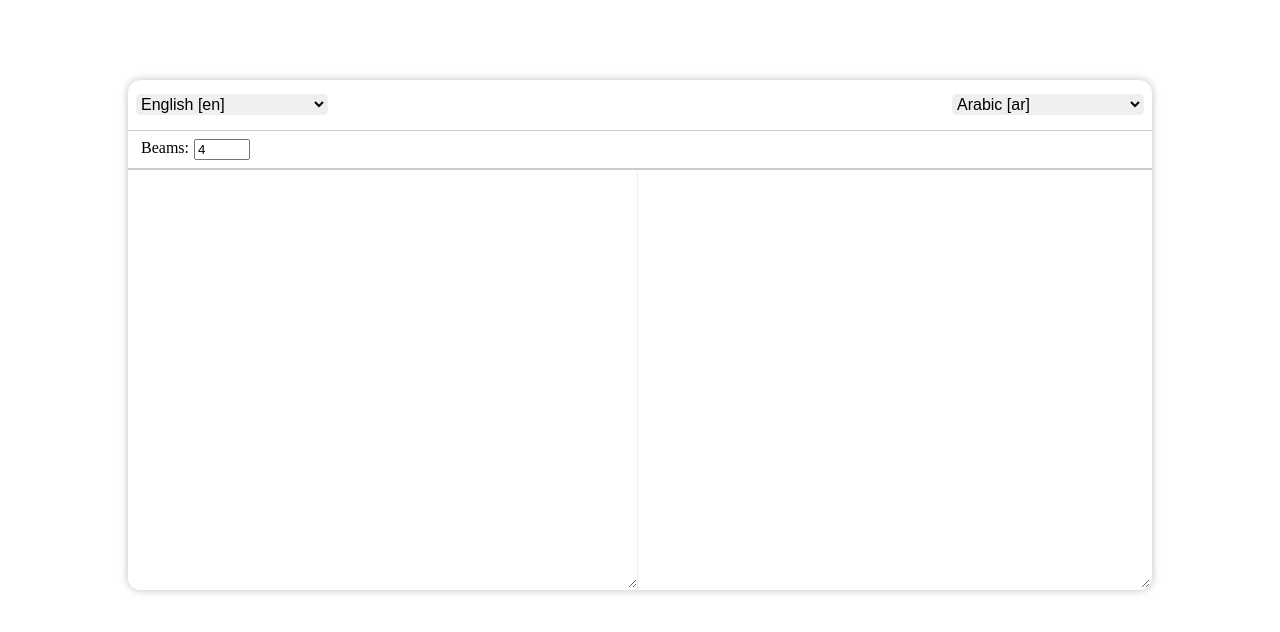
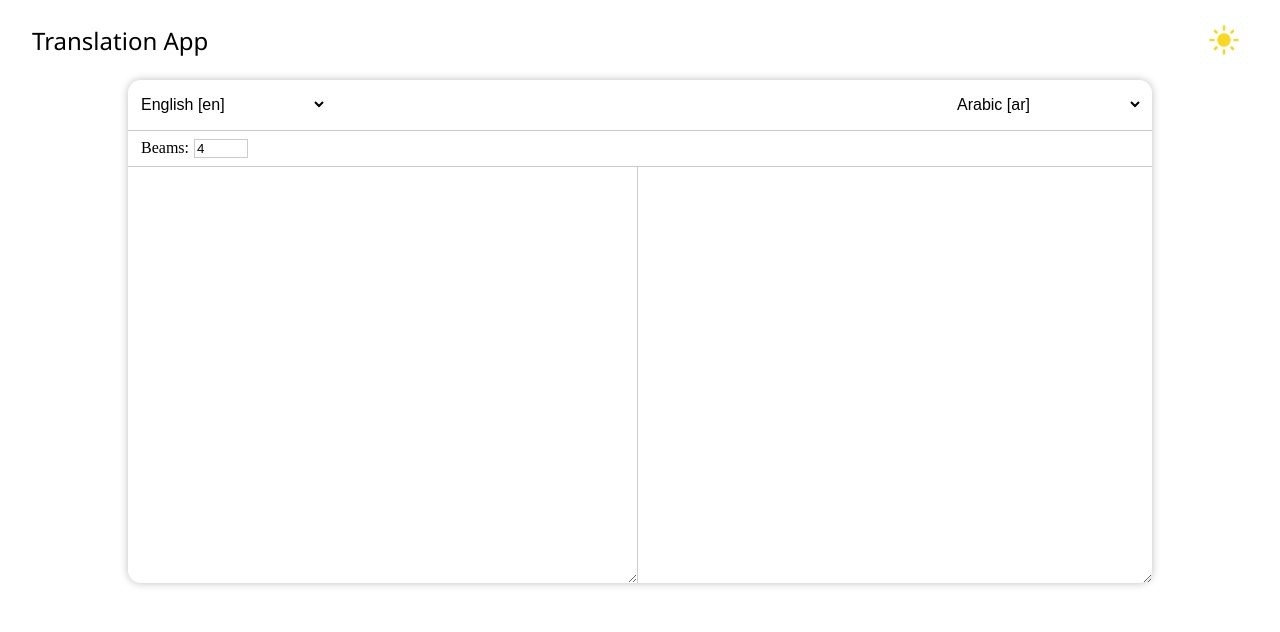
Before and after one commit to nipponjo/nmt-web-ui, a plain HTML site: page app/index.html in a window 1280 px wide. Drawn offline with Linux system fonts and the light colour scheme; no server answers.

Commit message:
add darkmode

```diff
--- a/app/index.html
+++ b/app/index.html
@@ -4,118 +4,18 @@
     <meta charset="UTF-8" />
     <meta name="viewport" content="width=device-width, initial-scale=1.0" />
     <title>Translation App</title>
-
-    <style>
-      body {
-        margin: 0;
-        box-sizing: border-box;
-      }
-
-      header {
-        height: 5rem;
-      }
-
-      .wrapper {
-        margin: auto;
-        width: 90vw;
-        max-width: 64rem;
-        box-shadow: 0px 0 8px rgba(0, 0, 0, 0.26);
-        border-radius: 0.8rem;
-      }
-
-      .lang-wrapper {
-        display: flex;
-        justify-content: space-between;
-        padding: 0.9rem 0.5rem;
-        border-bottom: 1px solid #ccc;
-      }
-
-      .options-wrapper {
-        padding: 0.5rem;
-        display: flex;
-        justify-content: left;
-        border-bottom: 2px solid #ccc;
-      }
-
-      .text-wrapper {
-        display: flex;
-        justify-content: center;
-      }
-
-      textarea {
-        padding: 0.5rem;
-        height: 25rem;
-        font-size: 1.5rem;
-        font-family: "Segoe UI", Tahoma, Geneva, Verdana, sans-serif;
-        border: 2px solid #ffffff;
-        resize: vertical;
-      }
-
-      #ta-src {
-        border-radius: 0 0 0 0.8rem;
-        margin-right: 0.1rem;
-        border-right: 1px solid #eee;
-      }
-
-      #ta-trg {
-        border-radius: 0 0 0.8rem 0;
-      }
-
-      .container {
-        width: 50%;
-        display: flex;
-        flex-direction: column;
-      }
-
-      .dropdown-content {
-        display: none;
-        position: absolute;
-        font-size: 1.3rem;
-        cursor: pointer;
-        border-radius: 12px;
-        box-shadow: 0px 2px 8px rgba(0, 0, 0, 0.26);
-        min-width: 8rem;
-        background-color: rgba(255, 255, 255, 0.9);
-        border: 1px solid #eee;
-      }
-
-      #alt-dropdown__list {
-        list-style: none;
-        margin: 0;
-        padding: 0;
-        /* padding: 3px; */
-        font-family: "Segoe UI", Tahoma, Geneva, Verdana, sans-serif;
-      }
-
-      #alt-dropdown__list li {
-        padding: 3px;
-      }
-
-      #alt-dropdown__list li:hover {
-        background-color: #c4f0af;
-        border: 1px solid #76c333;
-      }
-
-      select {
-        width: 12rem;
-        font-size: 1rem;
-        border-radius: 5px;
-        border-color: transparent;
-      }
-
-      label[for="input-beams"] {
-        margin: 0 5px;
-      }
-
-      #input-beams {
-        width: 3rem;
-      }
-    </style>
+    <link rel="stylesheet" href="static/light.css">
+    <link id="theme" rel="stylesheet" href="static/light.css">
   </head>
 
   <body>
-    <header></header>
-
+    <header>
+      <h2>Translation App</h2>
+      <button class="toggle-button" onclick="toggleTheme()">
+        <div id="theme-mode"><svg xmlns="http://www.w3.org/2000/svg" enable-background="new 0 0 24 24" height="100%" viewBox="0 0 24 24" width="100%" fit="" preserveAspectRatio="xMidYMid meet" focusable="false"><rect fill="none" height="24" width="24"></rect><path d="M12,7c-2.76,0-5,2.24-5,5s2.24,5,5,5s5-2.24,5-5S14.76,7,12,7L12,7z M2,13l2,0c0.55,0,1-0.45,1-1s-0.45-1-1-1l-2,0 c-0.55,0-1,0.45-1,1S1.45,13,2,13z M20,13l2,0c0.55,0,1-0.45,1-1s-0.45-1-1-1l-2,0c-0.55,0-1,0.45-1,1S19.45,13,20,13z M11,2v2 c0,0.55,0.45,1,1,1s1-0.45,1-1V2c0-0.55-0.45-1-1-1S11,1.45,11,2z M11,20v2c0,0.55,0.45,1,1,1s1-0.45,1-1v-2c0-0.55-0.45-1-1-1 C11.45,19,11,19.45,11,20z M5.99,4.58c-0.39-0.39-1.03-0.39-1.41,0c-0.39,0.39-0.39,1.03,0,1.41l1.06,1.06 c0.39,0.39,1.03,0.39,1.41,0s0.39-1.03,0-1.41L5.99,4.58z M18.36,16.95c-0.39-0.39-1.03-0.39-1.41,0c-0.39,0.39-0.39,1.03,0,1.41 l1.06,1.06c0.39,0.39,1.03,0.39,1.41,0c0.39-0.39,0.39-1.03,0-1.41L18.36,16.95z M19.42,5.99c0.39-0.39,0.39-1.03,0-1.41 c-0.39-0.39-1.03-0.39-1.41,0l-1.06,1.06c-0.39,0.39-0.39,1.03,0,1.41s1.03,0.39,1.41,0L19.42,5.99z M7.05,18.36 c0.39-0.39,0.39-1.03,0-1.41c-0.39-0.39-1.03-0.39-1.41,0l-1.06,1.06c-0.39,0.39-0.39,1.03,0,1.41s1.03,0.39,1.41,0L7.05,18.36z"></path></svg></div>
+      </button>
+    </header>
+    <main>
       <div class="wrapper">
         <div class="lang-wrapper">
           <div>
@@ -132,7 +32,13 @@
 
         <div class="options-wrapper">
           <label for="input-beams">Beams:</label>
-        <input type="number" id="input-beams" value="4" min="1" />
+          <input
+            type="number"
+            id="input-beams"
+            value="4"
+            min="1"
+            onchange="translateSrc()"
+          />
         </div>
 
         <div class="text-wrapper">
@@ -150,6 +56,8 @@
       <div class="dropdown-content" id="alt-dropdown">
         <ol id="alt-dropdown__list"></ol>
       </div>
+    </main>
+    <footer></footer>
 
     <!-- SCRIPT -->
     <script>
@@ -164,11 +72,49 @@
       const rtlLangs = ["Arabic", "Urdu", "Persian", "Hebrew"];
       const host = "";
 
+
+      // UI
       document.onclick = (e) => {
         if (e.target != taTrg && e.target != altDropdownList) {
           hideDropdown();
         }
       };
+
+      // THEME
+      const themeId = document.getElementById('theme');
+      const modeIcon = document.getElementById('theme-mode');
+
+      const svgMoon = '<svg xmlns="http://www.w3.org/2000/svg" enable-background="new 0 0 24 24" height="100%" viewBox="0 0 24 24" width="100%" fit="" preserveAspectRatio="xMidYMid meet" focusable="false"><rect fill="none" height="24" width="24"></rect><path d="M12,3c-4.97,0-9,4.03-9,9s4.03,9,9,9s9-4.03,9-9c0-0.46-0.04-0.92-0.1-1.36c-0.98,1.37-2.58,2.26-4.4,2.26 c-2.98,0-5.4-2.42-5.4-5.4c0-1.81,0.89-3.42,2.26-4.4C12.92,3.04,12.46,3,12,3L12,3z"></path></svg>';
+      const svgSun = '<svg xmlns="http://www.w3.org/2000/svg" enable-background="new 0 0 24 24" height="100%" viewBox="0 0 24 24" width="100%" fit="" preserveAspectRatio="xMidYMid meet" focusable="false"><rect fill="none" height="24" width="24"></rect><path d="M12,7c-2.76,0-5,2.24-5,5s2.24,5,5,5s5-2.24,5-5S14.76,7,12,7L12,7z M2,13l2,0c0.55,0,1-0.45,1-1s-0.45-1-1-1l-2,0 c-0.55,0-1,0.45-1,1S1.45,13,2,13z M20,13l2,0c0.55,0,1-0.45,1-1s-0.45-1-1-1l-2,0c-0.55,0-1,0.45-1,1S19.45,13,20,13z M11,2v2 c0,0.55,0.45,1,1,1s1-0.45,1-1V2c0-0.55-0.45-1-1-1S11,1.45,11,2z M11,20v2c0,0.55,0.45,1,1,1s1-0.45,1-1v-2c0-0.55-0.45-1-1-1 C11.45,19,11,19.45,11,20z M5.99,4.58c-0.39-0.39-1.03-0.39-1.41,0c-0.39,0.39-0.39,1.03,0,1.41l1.06,1.06 c0.39,0.39,1.03,0.39,1.41,0s0.39-1.03,0-1.41L5.99,4.58z M18.36,16.95c-0.39-0.39-1.03-0.39-1.41,0c-0.39,0.39-0.39,1.03,0,1.41 l1.06,1.06c0.39,0.39,1.03,0.39,1.41,0c0.39-0.39,0.39-1.03,0-1.41L18.36,16.95z M19.42,5.99c0.39-0.39,0.39-1.03,0-1.41 c-0.39-0.39-1.03-0.39-1.41,0l-1.06,1.06c-0.39,0.39-0.39,1.03,0,1.41s1.03,0.39,1.41,0L19.42,5.99z M7.05,18.36 c0.39-0.39,0.39-1.03,0-1.41c-0.39-0.39-1.03-0.39-1.41,0l-1.06,1.06c-0.39,0.39-0.39,1.03,0,1.41s1.03,0.39,1.41,0L7.05,18.36z"></path></svg>';
+
+      let theme = "light";
+
+      if (window.matchMedia && window.matchMedia('(prefers-color-scheme: dark)').matches) {
+        theme = "dark"
+        setTheme("dark");
+      }
+
+      function setTheme(theme) {
+        if (theme === "dark") {
+          themeId.href = "static/dark.css";
+          modeIcon.innerHTML = svgSun;
+        } else if (theme === "light") {
+          themeId.href = "static/light.css";
+          modeIcon.innerHTML = svgMoon;
+        } else {
+          modeIcon.innerHTML = svgMoon;
+          themeId.href = "static/light.css";
+          console.log(theme)
+          console.log("Theme not supported!");
+        }
+      };
+
+      const toggleTheme = () => {
+          theme =  (theme === "light") ? 'dark' : 'light';
+          setTheme(theme);
+      };
+
+
 
       // UTILS
       const clearList = (node) => {
--- /dev/null
+++ b/app/static/dark.css
@@ -0,0 +1,6 @@
+:root {
+  --bg-color: #1d1d1d;
+  --font-color: white;
+  --panel-shadow-color: rgba(255, 255, 255, 0.589);
+  --panel-border-color: #656464;
+}
--- /dev/null
+++ b/app/static/light.css
@@ -0,0 +1,163 @@
+:root {
+  --bg-color: white;
+  --font-color: black;
+  --panel-shadow-color: rgba(0, 0, 0, 0.26);
+  --panel-border-color: #ccc;
+  --panel-bg-color: inherit;
+}
+
+body {
+  margin: 0;
+  box-sizing: border-box;
+  background-color: var(--bg-color);
+}
+
+/* HEADER */
+header {
+  display: flex;
+  justify-content: space-between;
+  align-items: center;
+  padding: 0 2rem;
+  height: 5rem;
+}
+
+.toggle-button {
+  background-color: transparent;
+  border-color: transparent;
+}
+
+#theme-mode {
+  transition: 0.5s;
+  height: 2rem;
+  width: 2rem;
+  fill: rgb(248, 216, 35);
+}
+
+#theme-mode:hover {
+  fill: white;
+  transform: rotate(60deg);
+}
+
+h2 {
+  font-family: 'Segoe UI', Tahoma, Geneva, Verdana, sans-serif;
+  font-weight: 420;
+  color: var(--font-color);
+}
+
+/* MAIN */
+main {
+  margin: auto;
+  width: 90vw;
+  max-width: 64rem;
+  box-shadow: 0px 0 8px var(--panel-shadow-color);
+  border-radius: 0.8rem;
+  color: var(--font-color);
+}
+
+.lang-wrapper {
+  display: flex;
+  justify-content: space-between;
+  padding: 0.9rem 0.5rem;
+  border-bottom: 1px solid var(--panel-border-color);
+}
+
+select {
+  width: 12rem;
+  font-size: 1rem;
+  border-radius: 5px;
+  border-color: transparent;
+  background-color: inherit;
+  color: inherit;
+}
+
+select option {
+  background-color: var(--bg-color);
+}
+
+.options-wrapper {
+  padding: 0.5rem;
+  display: flex;
+  justify-content: left;
+  border-bottom: 1px solid var(--panel-border-color);
+}
+label[for="input-beams"] {
+  margin: 0 5px;
+}
+
+#input-beams {
+  width: 3rem;
+  background-color: transparent;
+  color: inherit;
+  border: 1px solid var(--panel-border-color);
+}
+
+.text-wrapper {
+  display: flex;
+  justify-content: center;
+  background-color: transparent;
+}
+
+.container {
+  width: 50%;
+  display: flex;
+  flex-direction: column;
+
+}
+
+textarea {
+  padding: 0.5rem;
+  height: 25rem;
+  font-size: 1.5rem;
+  font-family: "Segoe UI", Tahoma, Geneva, Verdana, sans-serif;
+  resize: vertical;
+  background-color: var(--ta-bg-color);
+
+  border: none;
+  overflow: auto;
+  outline: none;
+
+  -webkit-box-shadow: none;
+  -moz-box-shadow: none;
+  box-shadow: none;
+  color: inherit;
+}
+
+#ta-src {
+  border-radius: 0 0 0 0.8rem;
+  margin-right: 0.1rem;
+  border-right: 1px solid var(--panel-border-color);
+}
+
+#ta-trg {
+  border-radius: 0 0 0.8rem 0;
+}
+
+/* DROPDOWN */
+.dropdown-content {
+  display: none;
+  position: absolute;
+  font-size: 1.3rem;
+  cursor: pointer;
+  border-radius: 12px;
+  box-shadow: 0px 2px 8px rgba(0, 0, 0, 0.26);
+  min-width: 8rem;
+  background-color: rgba(255, 255, 255, 0.9);
+  border: 1px solid #eee;
+  color: black;
+}
+
+#alt-dropdown__list {
+  list-style: none;
+  margin: 0;
+  padding: 0;
+  font-family: "Segoe UI", Tahoma, Geneva, Verdana, sans-serif;
+}
+
+#alt-dropdown__list li {
+  padding: 3px;
+}
+
+#alt-dropdown__list li:hover {
+  background-color: #c4f0af;
+  border: 1px solid #76c333;
+}
```
Also changed, not shown: 4 other files. Lines whose indentation alone changed are shown as unchanged.
